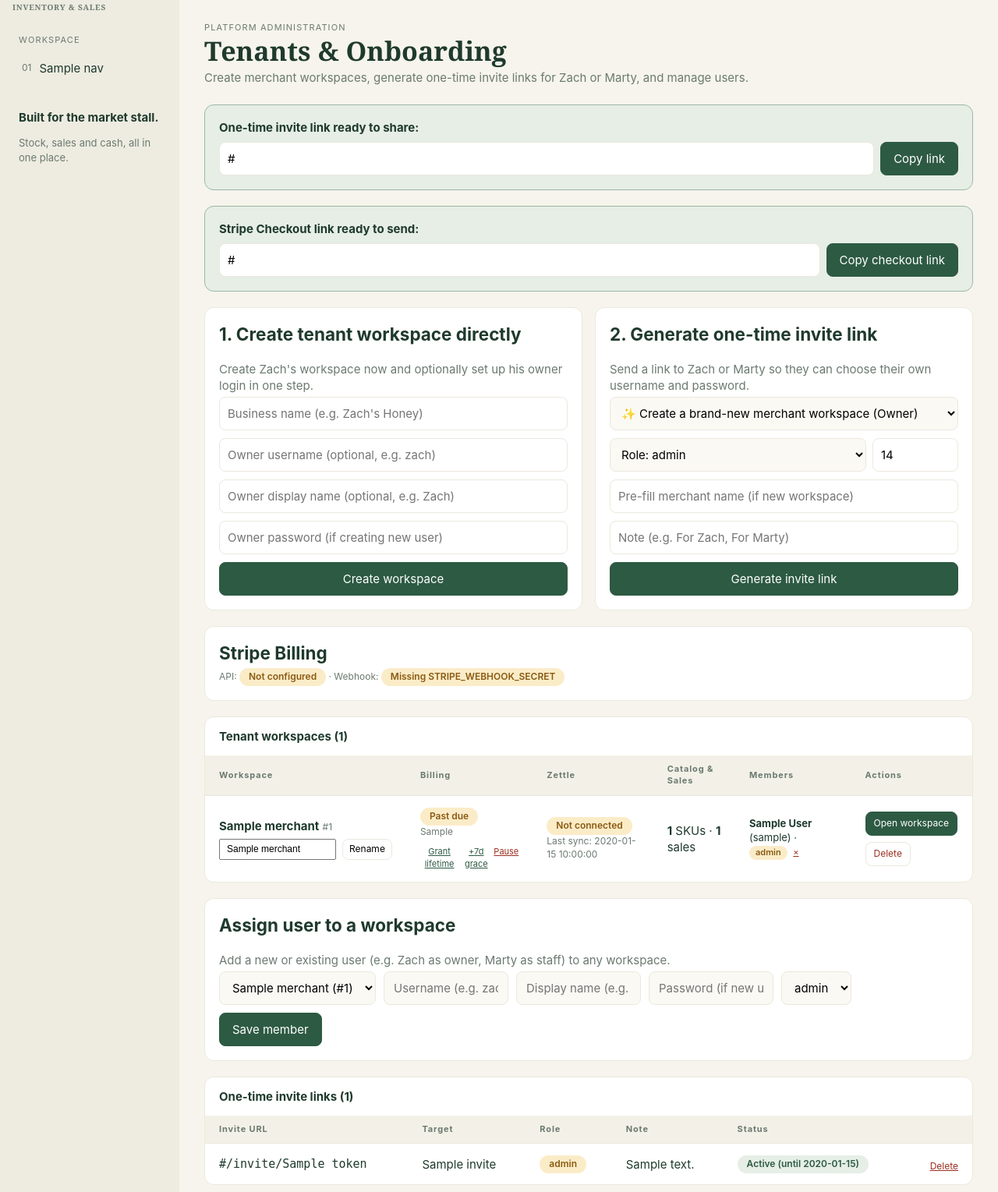
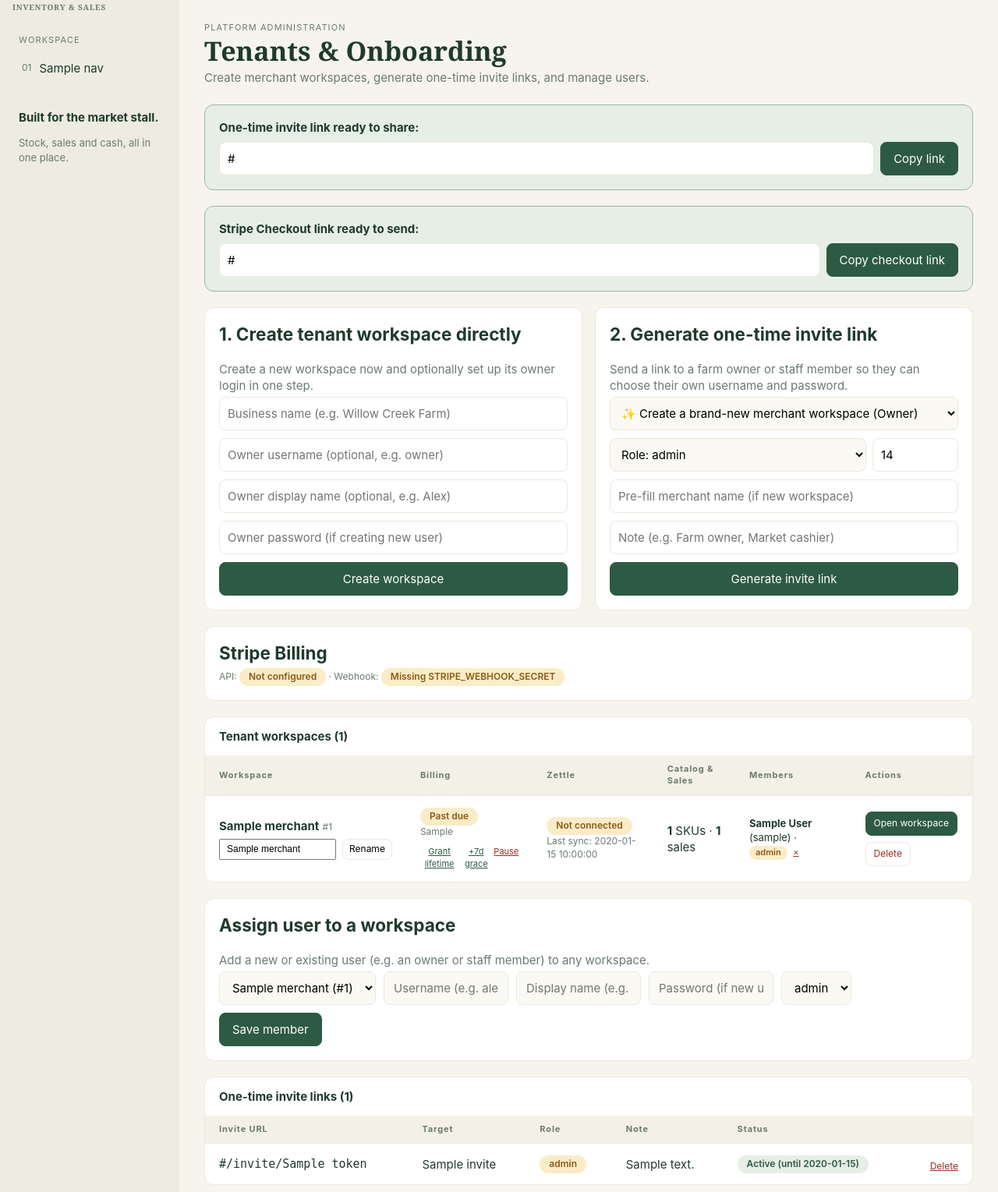
Before and after one commit to rieger07/farm-app, a FastAPI app: template inventory/templates/admin.html in a window 1280 px wide. Shown: the part 56-1585 px from the top of the page at 78% size. Run offline with FastAPI, Linux system fonts and the light colour scheme; the template is opened without the code that fills it: most values are stand-ins (such as "Sample title", 1, 10 or a date in 2020).

Commit message:
Remove personal names (Zach/Marty) from UI placeholders and comments

```diff
--- a/inventory/sync.py
+++ b/inventory/sync.py
@@ -235,7 +235,7 @@ def import_purchase(conn, merchant_id: int, purchase: dict, tracking_start: str)
              int(line.get("unitPrice") or 0)),
         )
         # Refunds are reported only. Whether a returned jar goes back on the
-        # shelf is a human call, so Zach makes it with a manual adjustment.
+        # shelf is a human call, so the merchant makes it with a manual adjustment.
         if sku and not refund and occurred >= tracking_start:
             stock_delta = -1 if sku["sell_mode"] == "lb_stock_unit" else -qty
             conn.execute(
--- a/inventory/templates/admin.html
+++ b/inventory/templates/admin.html
@@ -3,7 +3,7 @@
 {% block content %}
 <div class="eyebrow">PLATFORM ADMINISTRATION</div>
 <div class="pagehead">
-  <div><h1>Tenants &amp; Onboarding</h1><p class="sub">Create merchant workspaces, generate one-time invite links for Zach or Marty, and manage users.</p></div>
+  <div><h1>Tenants &amp; Onboarding</h1><p class="sub">Create merchant workspaces, generate one-time invite links, and manage users.</p></div>
 </div>
 {% if msg %}<div class="notice">{{ msg }}</div>{% endif %}
 
@@ -30,11 +30,11 @@
 <div class="cards two even">
   <div class="card">
     <h2>1. Create tenant workspace directly</h2>
-    <p class="sub">Create Zach's workspace now and optionally set up his owner login in one step.</p>
+    <p class="sub">Create a new workspace now and optionally set up its owner login in one step.</p>
     <form method="post" action="/admin/merchants/create" style="display:flex;flex-direction:column;gap:10px">
-      <input name="merchant_name" placeholder="Business name (e.g. Zach's Honey)" required style="padding:10px;border:1px solid var(--line);border-radius:8px;font:inherit">
-      <input name="owner_username" placeholder="Owner username (optional, e.g. zach)" style="padding:10px;border:1px solid var(--line);border-radius:8px;font:inherit">
-      <input name="owner_display_name" placeholder="Owner display name (optional, e.g. Zach)" style="padding:10px;border:1px solid var(--line);border-radius:8px;font:inherit">
+      <input name="merchant_name" placeholder="Business name (e.g. Willow Creek Farm)" required style="padding:10px;border:1px solid var(--line);border-radius:8px;font:inherit">
+      <input name="owner_username" placeholder="Owner username (optional, e.g. owner)" style="padding:10px;border:1px solid var(--line);border-radius:8px;font:inherit">
+      <input name="owner_display_name" placeholder="Owner display name (optional, e.g. Alex)" style="padding:10px;border:1px solid var(--line);border-radius:8px;font:inherit">
       <input name="owner_password" type="password" placeholder="Owner password (if creating new user)" style="padding:10px;border:1px solid var(--line);border-radius:8px;font:inherit">
       <button class="btn primary">Create workspace</button>
     </form>
@@ -42,7 +42,7 @@
 
   <div class="card">
     <h2>2. Generate one-time invite link</h2>
-    <p class="sub">Send a link to Zach or Marty so they can choose their own username and password.</p>
+    <p class="sub">Send a link to a farm owner or staff member so they can choose their own username and password.</p>
     <form method="post" action="/admin/invites/create" style="display:flex;flex-direction:column;gap:10px">
       <select name="target_merchant_id" style="padding:10px;border:1px solid var(--line);border-radius:8px;font:inherit">
         <option value="">✨ Create a brand-new merchant workspace (Owner)</option>
@@ -59,7 +59,7 @@
         <input type="number" name="days_valid" value="14" min="1" max="90" title="Days valid" style="width:110px;padding:10px;border:1px solid var(--line);border-radius:8px;font:inherit">
       </div>
       <input name="default_merchant_name" placeholder="Pre-fill merchant name (if new workspace)" style="padding:10px;border:1px solid var(--line);border-radius:8px;font:inherit">
-      <input name="note" placeholder="Note (e.g. For Zach, For Marty)" style="padding:10px;border:1px solid var(--line);border-radius:8px;font:inherit">
+      <input name="note" placeholder="Note (e.g. Farm owner, Market cashier)" style="padding:10px;border:1px solid var(--line);border-radius:8px;font:inherit">
       <button class="btn primary">Generate invite link</button>
     </form>
   </div>
@@ -173,13 +173,13 @@
 
 <div class="card" style="margin-bottom:20px">
   <h2>Assign user to a workspace</h2>
-  <p class="sub">Add a new or existing user (e.g. Zach as owner, Marty as staff) to any workspace.</p>
+  <p class="sub">Add a new or existing user (e.g. an owner or staff member) to any workspace.</p>
   <form method="post" action="/admin/members/save" class="filters" style="padding:0;flex-wrap:wrap">
     <select name="merchant_id" required>
       {% for m in merchants %}<option value="{{ m.id }}">{{ m.name }} (#{{ m.id }})</option>{% endfor %}
     </select>
-    <input name="username" placeholder="Username (e.g. zach)" required style="max-width:160px">
-    <input name="display_name" placeholder="Display name (e.g. Zach)" style="max-width:160px">
+    <input name="username" placeholder="Username (e.g. alex)" required style="max-width:160px">
+    <input name="display_name" placeholder="Display name (e.g. Alex)" style="max-width:160px">
     <input name="password" type="password" placeholder="Password (if new user)" style="max-width:160px">
     <select name="role">
       {% for r in roles %}<option value="{{ r }}">{{ r }}</option>{% endfor %}
--- a/inventory/templates/invite.html
+++ b/inventory/templates/invite.html
@@ -24,10 +24,10 @@
           </label>
         {% endif %}
         <label>Your display name
-          <input name="display_name" placeholder="Zach" {{ 'autofocus' if invite.merchant_id }}>
+          <input name="display_name" placeholder="Alex" {{ 'autofocus' if invite.merchant_id }}>
         </label>
         <label>Username
-          <input name="username" autocomplete="username" autocapitalize="none" placeholder="zach" required>
+          <input name="username" autocomplete="username" autocapitalize="none" placeholder="alex" required>
         </label>
         <label>Password (at least 4 characters)
           <input name="password" type="password" autocomplete="new-password" required>
--- a/inventory/templates/login.html
+++ b/inventory/templates/login.html
@@ -13,7 +13,7 @@
     {% if error %}<p class="err">{{ error }}</p>{% endif %}
     {% if first_run %}
       <label>Business name<input name="merchant_name" placeholder="Your business name" required autofocus></label>
-      <label>Your display name<input name="display_name" placeholder="Zach"></label>
+      <label>Your display name<input name="display_name" placeholder="Your name"></label>
     {% endif %}
     <label>Username<input name="username" autocomplete="username" autocapitalize="none" required {{ '' if first_run else 'autofocus' }}></label>
     <label>Password<input name="password" type="password" autocomplete="{{ 'new-password' if first_run else 'current-password' }}" required></label>
--- a/inventory/templates/settings.html
+++ b/inventory/templates/settings.html
@@ -63,10 +63,10 @@
 
 <div class="card">
   <h2>Add or update member</h2>
-  <p class="sub">Add Zach, Marty, or a market helper. Staff accounts land directly on Quick sale and only see Quick sale. If the username already exists, their role on this merchant is updated.</p>
+  <p class="sub">Add a manager or market helper. Staff accounts land directly on Quick sale and only see Quick sale. If the username already exists, their role on this merchant is updated.</p>
   <form method="post" action="/settings/members" class="filters" style="padding:0;flex-wrap:wrap">
-    <input name="username" placeholder="Username (e.g. marty)" required style="max-width:180px">
-    <input name="display_name" placeholder="Display name (e.g. Marty)" style="max-width:180px">
+    <input name="username" placeholder="Username (e.g. cashier)" required style="max-width:180px">
+    <input name="display_name" placeholder="Display name (e.g. Sam)" style="max-width:180px">
     <input name="password" type="password" placeholder="Password (if new user)" style="max-width:180px">
     <select name="role">
       {% for r in roles %}
```
